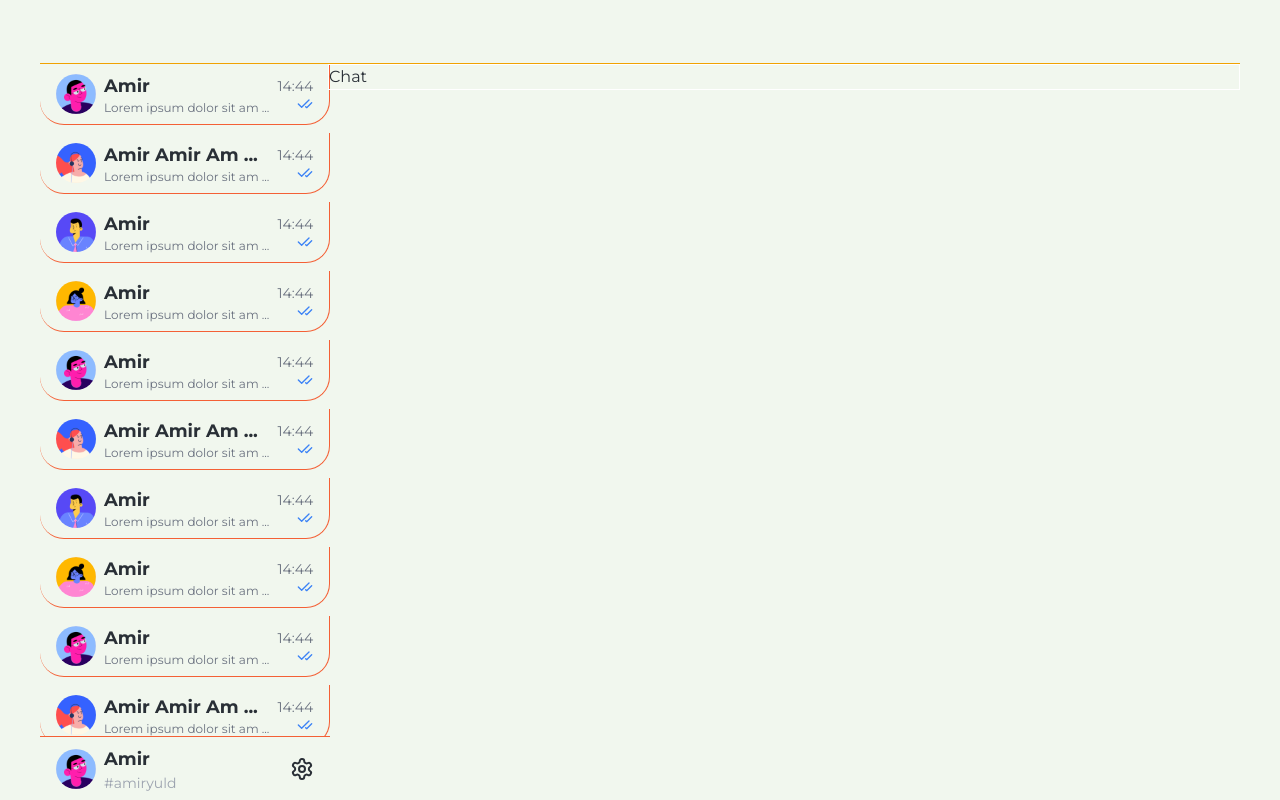
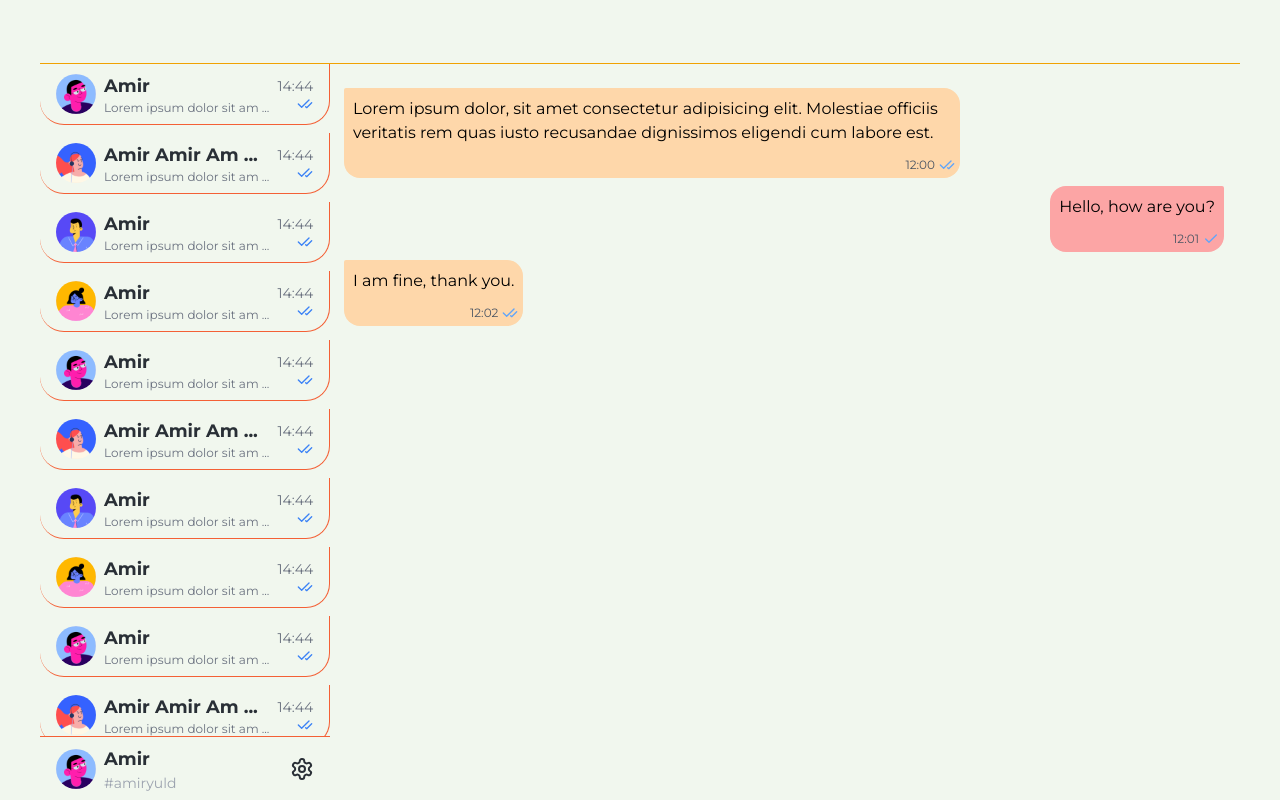
Before and after one commit to torgoMarket/Chatly, a React (Vite) app in the folder frontend/: page /dashboard in a window 1280 px wide. Built offline with nearby package versions, Linux system fonts and the light colour scheme.

Commit message:
[ADD] Message

```diff
--- a/frontend/src/components/Chat/Chat.module.scss
+++ b/frontend/src/components/Chat/Chat.module.scss
@@ -1,7 +1,3 @@
 .chat {
-	@apply border border-white  min-h-[100vh-4rem] overflow-hidden;
+	@apply flex flex-col gap-2 px-4 py-6 overflow-hidden lg:translate-x-72 lg:w-[calc(100%-18rem)];
 }
-
-.sidebarOpen {
-	@apply w-[calc(100vw-18rem)] translate-x-72 max-w-[calc(1200px-18rem)];
-}
--- a/frontend/src/components/Chat/Chat.tsx
+++ b/frontend/src/components/Chat/Chat.tsx
@@ -1,14 +1,28 @@
-import clsx from 'clsx'
+import { Message } from '../Layouts/Message/Message'
 import styles from './Chat.module.scss'
 
-interface ChatProps {
-	isSidebarOpen: boolean
-}
+export const Chat = () => {
+	return (
+		<div className={styles.chat}>
+			<Message
+				text='Lorem ipsum dolor, sit amet consectetur adipisicing elit. Molestiae officiis veritatis rem quas iusto recusandae dignissimos eligendi cum labore est.'
+				variant='received'
+				checked={true}
+				time='12:00'
+			/>
+			<Message
+				text='Hello, how are you?'
+				variant='sent'
+				checked={false}
+				time='12:01'
+			/>
 
-export const Chat: React.FC<ChatProps> = ({ isSidebarOpen }) => {
-	return (
-		<div className={clsx(styles.chat, isSidebarOpen && styles.sidebarOpen)}>
-			Chat
+			<Message
+				text='I am fine, thank you.'
+				variant='received'
+				checked={true}
+				time='12:02'
+			/>
 		</div>
 	)
 }
--- /dev/null
+++ b/frontend/src/components/Layouts/Message/Message.module.scss
@@ -0,0 +1,23 @@
+.message {
+	@apply relative flex max-w-[70%] border border-transparent rounded-2xl p-2 pb-8;
+
+	.info {
+		@apply flex gap-1 absolute bottom-1 right-1 text-base;
+
+		.time {
+			@apply text-gray-600 text-xs;
+		}
+
+		.checked {
+			@apply size-4 text-blue-400;
+		}
+	}
+}
+
+.received {
+	@apply bg-orange-200 text-black self-start rounded-tl-sm;
+}
+
+.sent {
+	@apply bg-red-300 text-black self-end rounded-tr-sm;
+}
--- /dev/null
+++ b/frontend/src/components/Layouts/Message/Message.tsx
@@ -0,0 +1,31 @@
+import clsx from 'clsx'
+import { Check, CheckCheck } from 'lucide-react'
+import styles from './Message.module.scss'
+
+interface MessageProps {
+	variant: 'received' | 'sent'
+	checked: boolean
+	time: string
+	text: string
+}
+
+export const Message: React.FC<MessageProps> = ({
+	variant,
+	checked,
+	time,
+	text,
+}) => {
+	return (
+		<div className={clsx(styles.message, styles[variant])}>
+			<div className={styles.text}>{text}</div>
+			<div className={styles.info}>
+				<div className={styles.time}>{time}</div>
+				{checked ? (
+					<CheckCheck className={styles.checked} />
+				) : (
+					<Check className={styles.checked} />
+				)}
+			</div>
+		</div>
+	)
+}
--- a/frontend/src/components/Sidebar/Sidebar.module.scss
+++ b/frontend/src/components/Sidebar/Sidebar.module.scss
@@ -1,3 +1,3 @@
 .sidebar {
-	@apply absolute h-[calc(100vh-4rem)] min-w-72 lg:translate-x-0 flex flex-col transition-all duration-300 ease-in-out justify-between;
+	@apply absolute z-10 bg-background h-[calc(100vh-4rem)] min-w-72 lg:translate-x-0 flex flex-col transition-all duration-300 ease-in-out justify-between;
 }
--- a/frontend/src/pages/Dashboard/Dashboard.tsx
+++ b/frontend/src/pages/Dashboard/Dashboard.tsx
@@ -20,7 +20,7 @@ export const Dashboard = () => {
 				<ChatList />
 				<Profile avatar={avatar1} name='Amir' tag='#amiryuld' />
 			</Sidebar>
-			<Chat isSidebarOpen={isSidebarOpen} />
+			<Chat />
 		</Container>
 	)
 }
```
